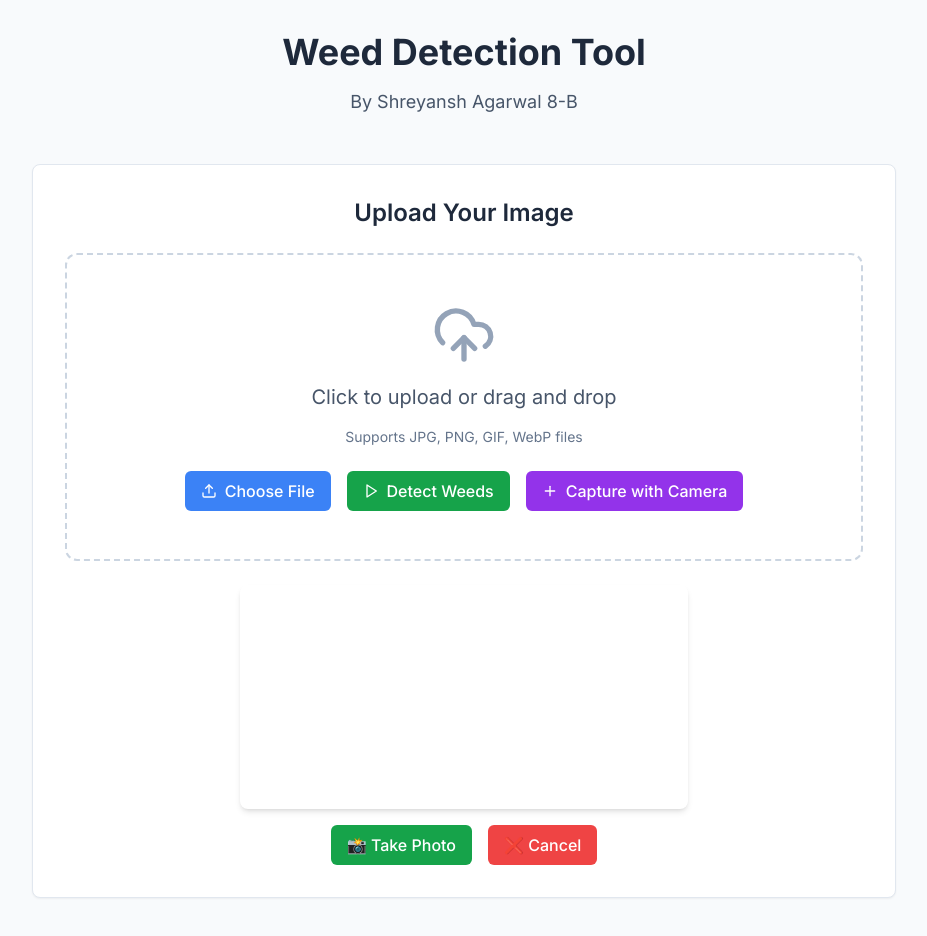
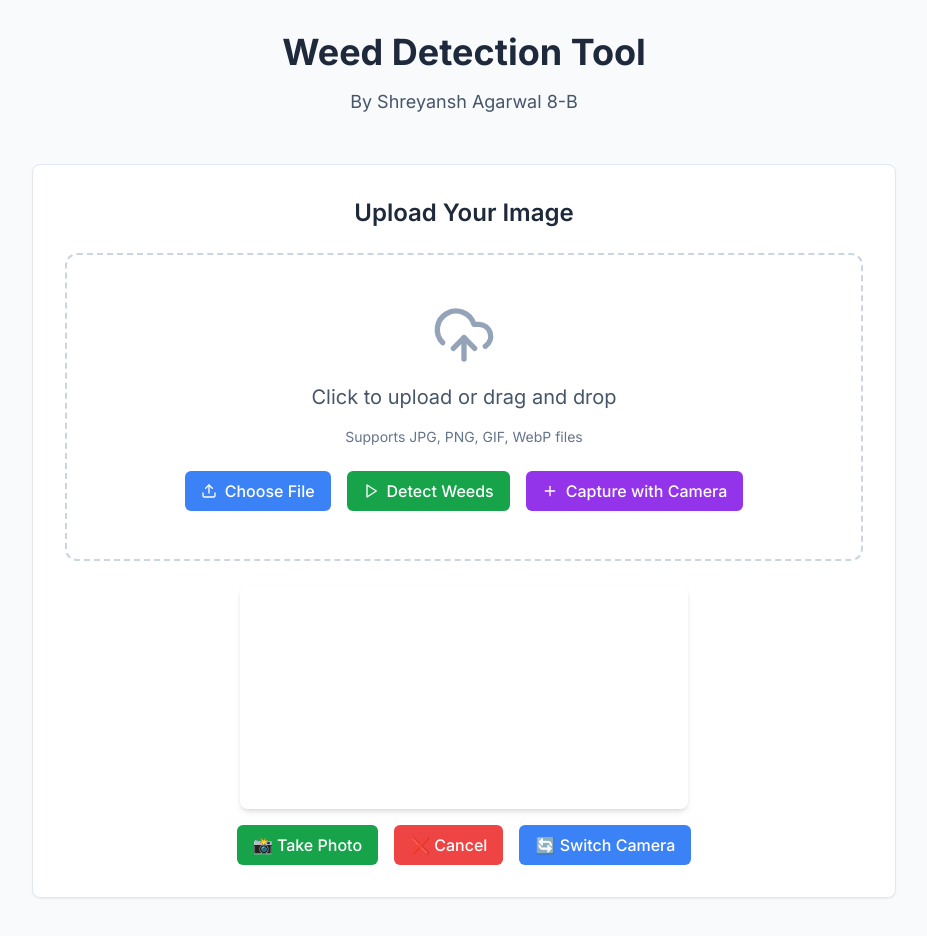
Before and after one commit to Sudha-Agarwal/weed-detection-app, a React (Vite) app: page / in a window 1280 px wide. Both pictures are taken after a click on the button "Capture with Camera". Shown: the top 936 px of the page, without its empty margins (176-1103 px from the left). Built offline with nearby package versions, Linux system fonts and the light colour scheme; no server answers.

Commit message:
camera toggle

```diff
--- a/src/pages/Home.tsx
+++ b/src/pages/Home.tsx
@@ -68,6 +68,7 @@ export default function Home() {
   const [apiResults, setApiResults] = useState(null);
   const [annotatedImageUrl, setAnnotatedImageUrl] = useState(null);
   const [isCameraOpen, setIsCameraOpen] = useState(false);
+  const [facingMode, setFacingMode] = useState("environment"); // default to back camera
 
   const fileInputRef = useRef(null);
   const canvasRef = useRef(null);
@@ -254,7 +255,10 @@ export default function Home() {
 
   const startCamera = async () => {
   try {
-      const stream = await navigator.mediaDevices.getUserMedia({ video: true });
+    const stream = await navigator.mediaDevices.getUserMedia({
+      video: { facingMode: { ideal: facingMode } },
+      audio: false,
+    });
     if (videoRef.current) {
       videoRef.current.srcObject = stream;
     }
@@ -267,6 +271,13 @@ export default function Home() {
     setIsCameraOpen(false);
   }
 };
+const toggleCamera = () => {
+  setFacingMode((prev) => (prev === "environment" ? "user" : "environment"));
+  stopCamera();
+  setTimeout(startCamera, 300); // restart camera after toggle
+};
+
+
 
   const stopCamera = () => {
     const stream = videoRef.current?.srcObject;
@@ -376,17 +387,26 @@ export default function Home() {
 
 {isCameraOpen && (
   <div className="mt-6">
-                <video ref={videoRef} autoPlay playsInline className="rounded-lg shadow-md w-full max-w-md mx-auto" />
-                <div className="flex justify-center gap-4 mt-4">
+    <video
+      ref={videoRef}
+      autoPlay
+      playsInline
+      className="rounded-lg shadow-md w-full max-w-md mx-auto"
+    />
+    <div className="flex justify-center gap-4 mt-4 flex-wrap">
       <Button onClick={capturePhoto} className="bg-green-600 hover:bg-green-700 text-white">
         📸 Take Photo
       </Button>
       <Button onClick={stopCamera} className="bg-red-500 hover:bg-red-600 text-white">
         ❌ Cancel
       </Button>
+      <Button onClick={toggleCamera} className="bg-blue-500 hover:bg-blue-600 text-white">
+        🔄 Switch Camera
+      </Button>
     </div>
   </div>
 )}
+
 
             {error && (
               <Alert className="mb-6 border-red-200 bg-red-50">
```
Lines whose indentation alone changed are shown as unchanged.
